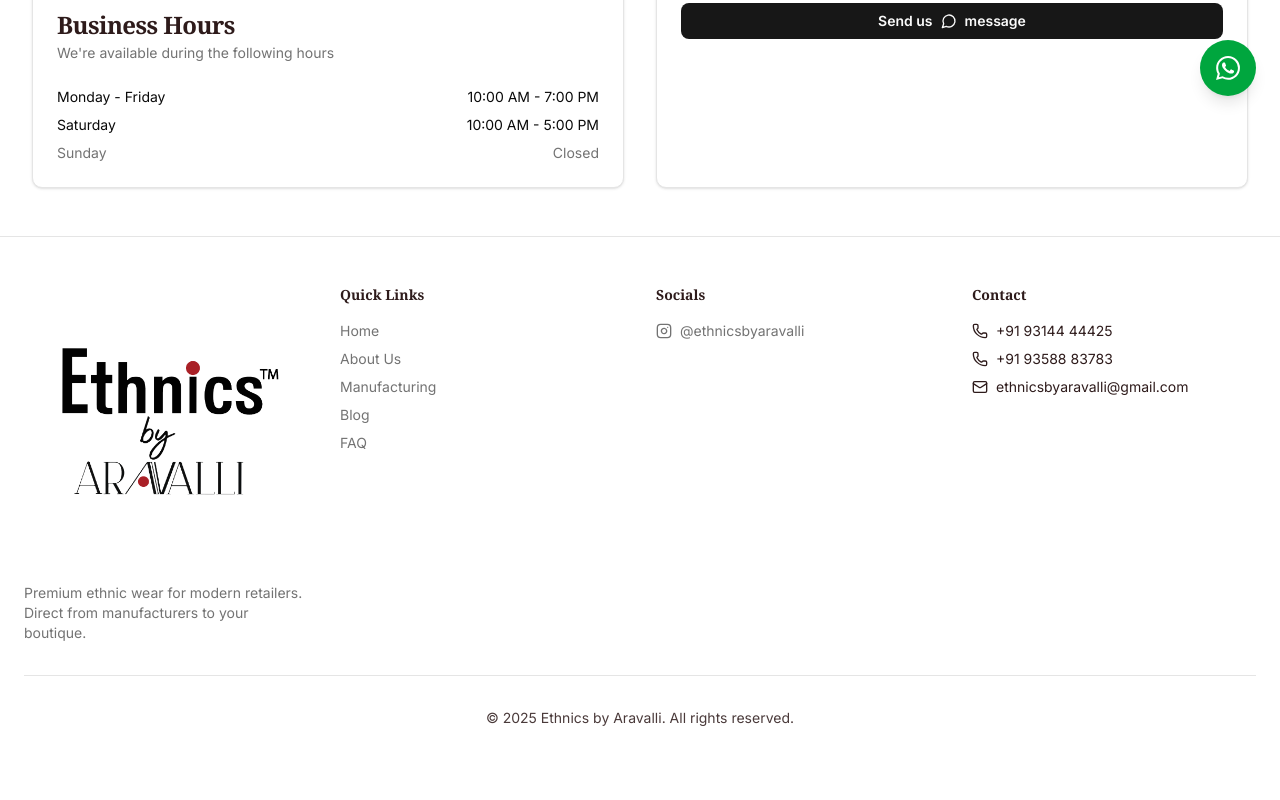
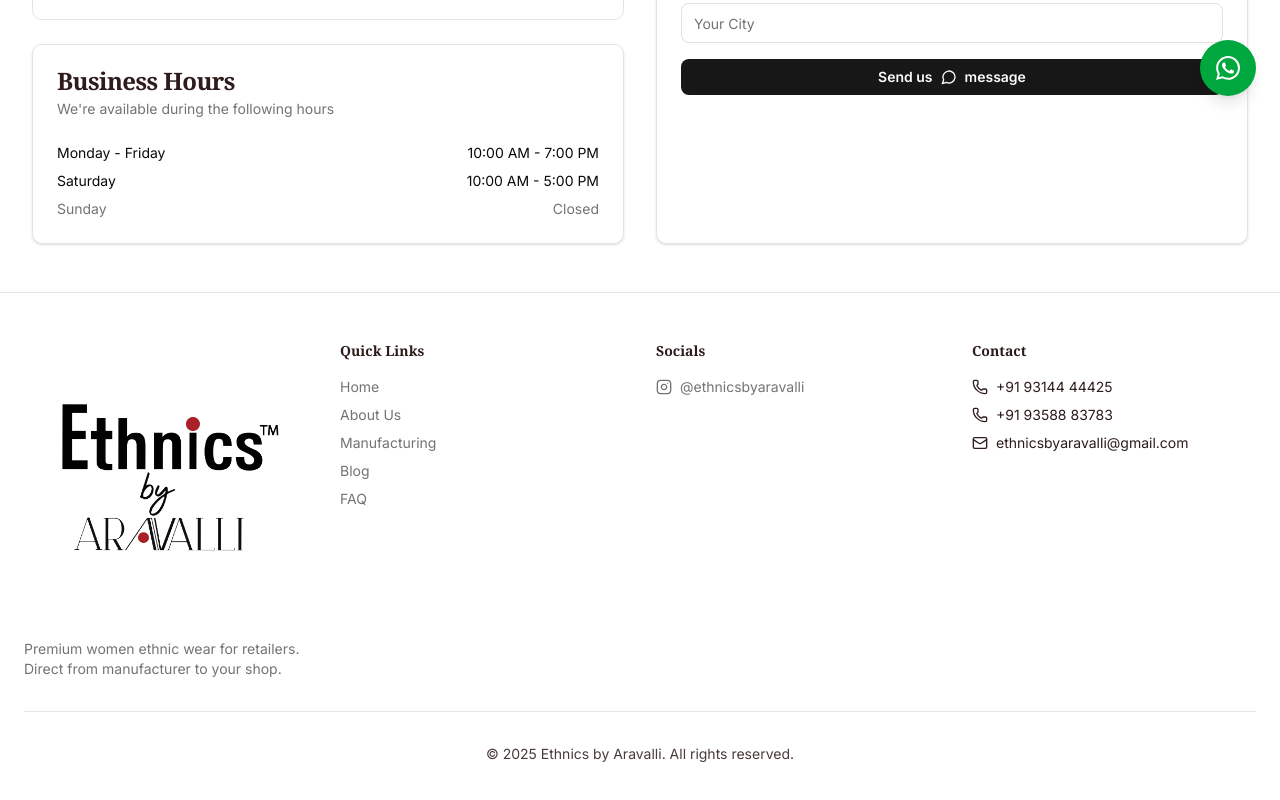
Before and after one commit to developerkhurrana/static-ethnicsbyaravalli, a Next.js app: page /contact in a window 1280 px wide. Shown: the part 680-1480 px from the top of the page. Before the commit the page ends 1456 px from the top, so only its background shows below. Built offline with nearby package versions, Linux system fonts and the light colour scheme.

Commit message:
contact us

```diff
--- a/app/contact/page.tsx
+++ b/app/contact/page.tsx
@@ -212,7 +212,8 @@ export default function ContactPage() {
     <div className="container py-12">
       <SectionHeader
         title="Contact the Manufacturer"
-        description="Interested in custom manufacturing, bulk orders, or private label ethnicwear? Reach out to us directly."
+        description="Boutiques, fashion outlets, multi-location retail chains, and purchase managers—partner with us for premium women’s ethnic wear crafted in Jaipur.
+From timeless classics to trend-forward collections, we specialize in high-quality garments tailored for your clientele. Let’s elevate your offerings with elegance, comfort, and craftsmanship."
         className="mb-12"
       />
 
--- a/components/layout/footer.tsx
+++ b/components/layout/footer.tsx
@@ -23,7 +23,7 @@ export function Footer() {
               />
             </Link>
             <p className="text-sm text-muted-foreground max-w-xs">
-              Premium ethnic wear for modern retailers. Direct from manufacturers to your boutique.
+            Premium women ethnic wear for retailers. Direct from manufacturer to your shop.
             </p>
           </div>
           {/* Quick Links */}
```
